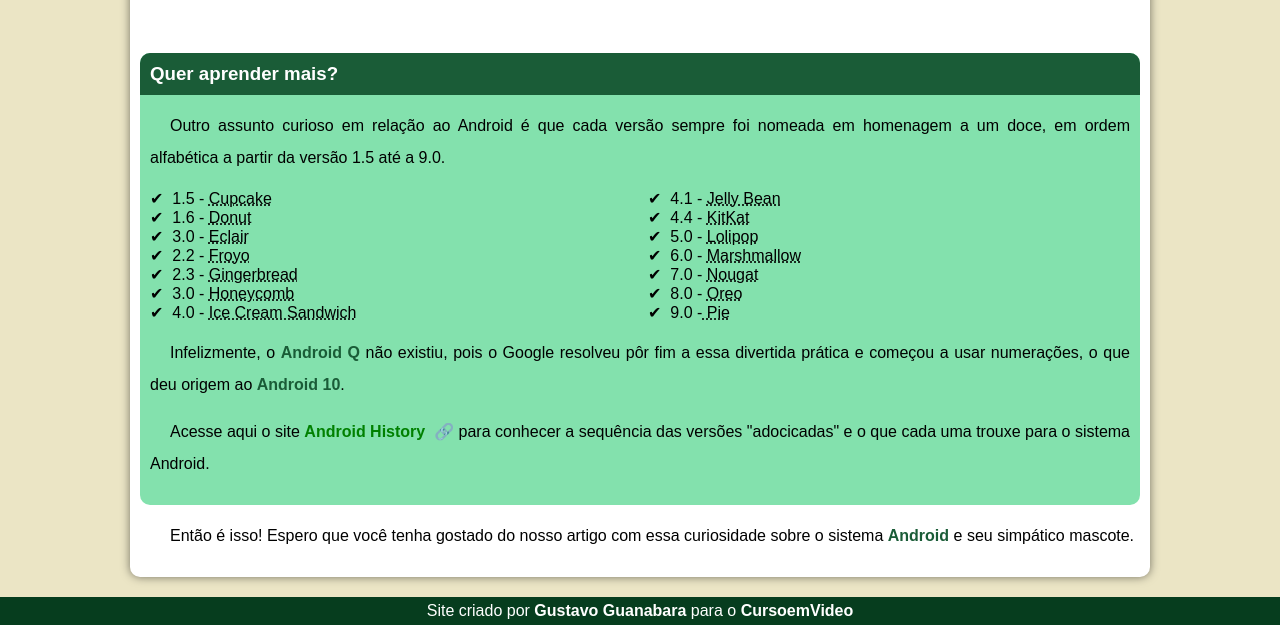
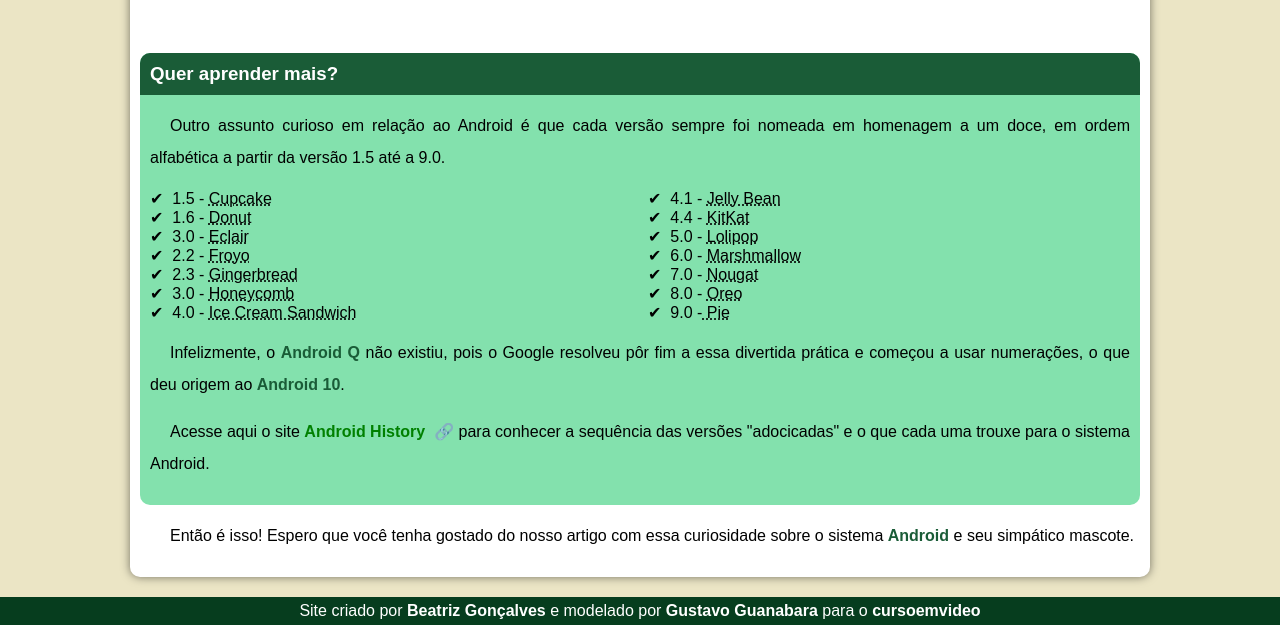
Before and after one commit to GCBeatriz/desafio-modulo-2-cev, a plain HTML site: page index.html in a window 1280 px wide. Shown: the part 2301-2926 px from the top of the page. Drawn offline with Linux system fonts and the light colour scheme.

Commit message:
change the footer

```diff
--- a/index.html
+++ b/index.html
@@ -145,7 +145,7 @@
         </article>
     </main>
     <footer>
-        <p>Site criado por <a href="https://github.com/gustavoguanabara" target="_blank">Gustavo Guanabara</a> para o <a href="https://www.youtube.com/cursoemvideo" target="_blank">CursoemVideo</a></p>
+        <p>Site criado por <a href="https://github.com/GCBeatriz" target="_blank">Beatriz Gonçalves</a> e modelado por <a href="https://github.com/gustavoguanabara" target="_blank">Gustavo Guanabara</a> para o <a href="https://www.youtube.com/@CursoemVideo" target="_blank">cursoemvideo</a></p>
     </footer>
 
 </body>
```
